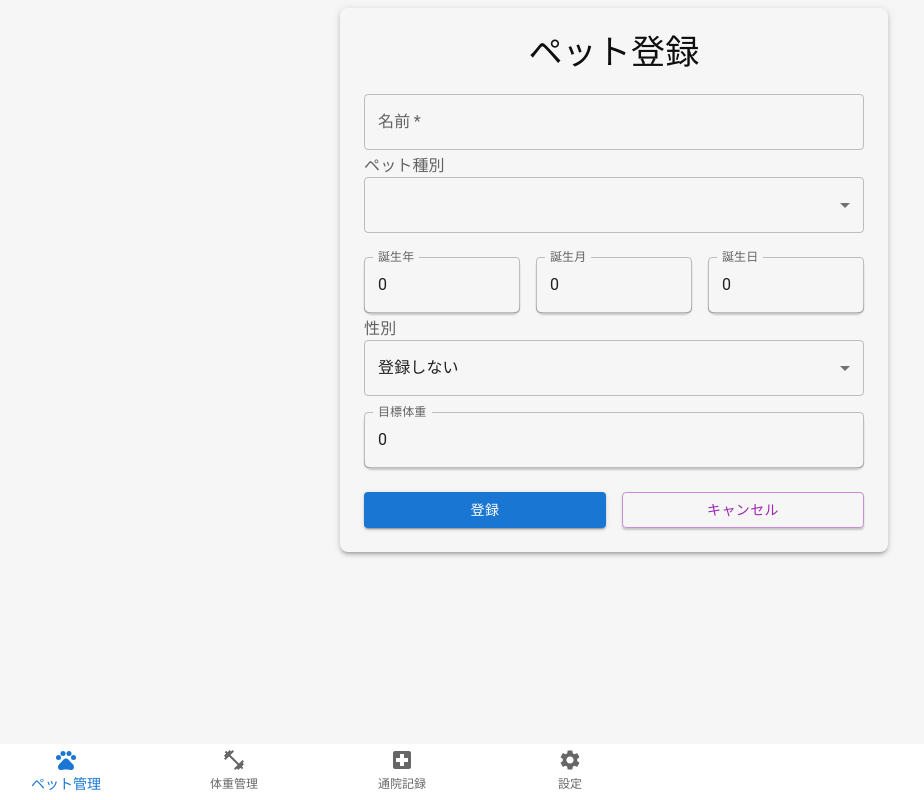
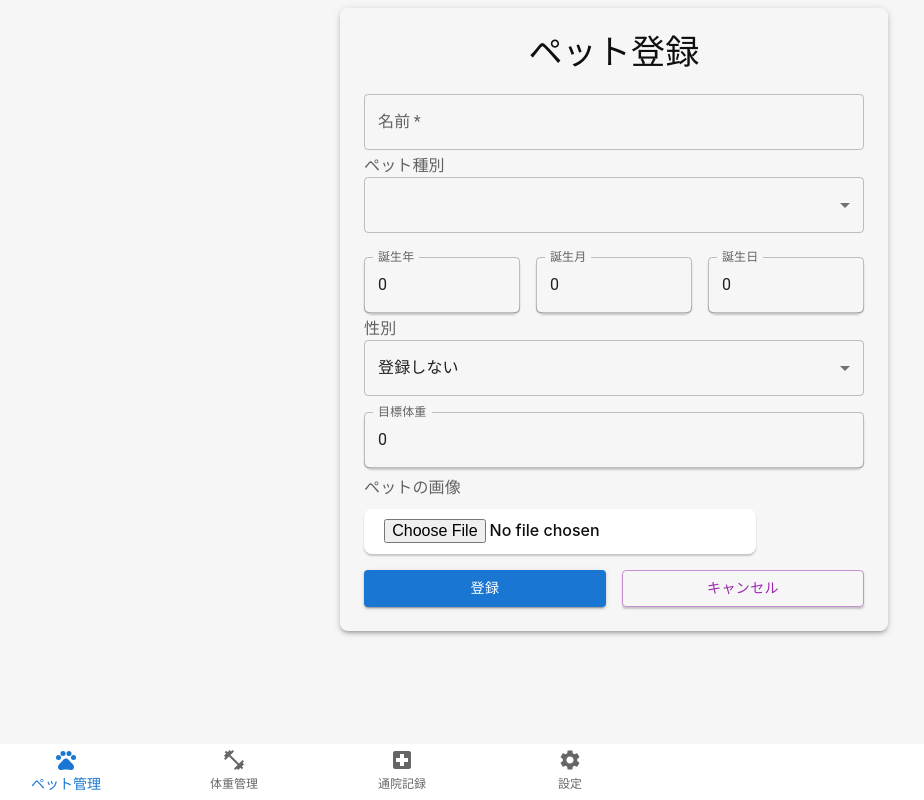
Before and after one commit to a3104/tauri-petlogger, a React (Vite) app: page /register in a window 1280 px wide. Shown: the whole page, without its empty margins (26-950 px from the left). Built offline with nearby package versions, Linux system fonts and the light colour scheme.

Commit message:
Add pet image upload functionality
Related to #1

---

For more details, open the [Copilot Workspace session](https://copilot-workspace.githubnext.com/a3104/tauri-petlogger/issues/1?shareId=XXXX-XXXX-XXXX-XXXX).

```diff
--- a/src/components/Pets.tsx
+++ b/src/components/Pets.tsx
@@ -1,14 +1,10 @@
-
 import { Button, Box, Typography } from "@mui/material";
 import { useState, useEffect } from "react";
-// import { PetInterface } from "../models/pet";
 import { Pet } from "../models/pet";
 import { Table, TableBody, TableCell, TableContainer, TableHead, TableRow, Paper } from "@mui/material";
 import Register from "./Register";
 import { confirm } from "@tauri-apps/plugin-dialog";
 import PetFileRepository from "../repositories/PetFileRepository";
-
-
 
 export const Pets = () => {
     const [pets, setPets] = useState<Pet[]>([]);
@@ -17,7 +13,6 @@ export const Pets = () => {
 
     useEffect(() => {
         petRepository.getAllPets().then((fetchedPets) => {
-            // alert(JSON.stringify(fetchedPets));
             console.log(fetchedPets);
             setPets(fetchedPets);
         }).catch((err) => {
@@ -33,10 +28,10 @@ const handleEdit = (pet: Pet) => {
             console.error("Error editing pet:", error);
         }
     };
+
     const hideRegister = () => {
         setSelectedPet(null);
     }
-
 
     const handleDelete = async (petId: number) => {
         try {
@@ -51,6 +46,7 @@ const handleDelete = async (petId: number) => {
     const handleNew = () => {
         setSelectedPet(new Pet(0));
     };
+
     const handleUpdate = async (pet: Pet) => {
         try {
             let updatedPets: Pet[];
@@ -73,8 +69,7 @@ const handleUpdate = async (pet: Pet) => {
         <Box sx={{ maxWidth: 800, mx: "auto", p: 3 }}>
             <Typography variant="h5" component="h1" gutterBottom>ペット一覧</Typography>
             <Button variant="contained" color="primary" onClick={handleNew}>新規登録</Button>
-            {selectedPet && <Register isVisible={true} pet={selectedPet} handleUpdate={handleUpdate}
-                hideRegister={hideRegister} />}
+            {selectedPet && <Register isVisible={true} pet={selectedPet} handleUpdate={handleUpdate} hideRegister={hideRegister} />}
             <TableContainer component={Paper} sx={{ mt: 2 }}>
                 <Table>
                     <TableHead>
@@ -83,9 +78,9 @@ const handleUpdate = async (pet: Pet) => {
                             <TableCell><Typography variant="body2">名前</Typography></TableCell>
                             <TableCell><Typography variant="body2">種別</Typography></TableCell>
                             <TableCell><Typography variant="body2">年齢</Typography></TableCell>
-                            {/* <TableCell><Typography variant="body2">誕生日</Typography></TableCell> */}
                             <TableCell><Typography variant="body2">性別</Typography></TableCell>
                             <TableCell><Typography variant="body2">目標体重</Typography></TableCell>
+                            <TableCell><Typography variant="body2">画像</Typography></TableCell>
                             <TableCell><Typography variant="body2">操作</Typography></TableCell>
                         </TableRow>
                     </TableHead>
@@ -98,20 +93,21 @@ const handleUpdate = async (pet: Pet) => {
                                     <TableCell><Typography variant="body2">{pet.name}</Typography></TableCell>
                                     <TableCell><Typography variant="body2">{pet.getAnimalType()}</Typography></TableCell>
                                     <TableCell><Typography variant="body2">{pet.getAge()}才</Typography></TableCell>
-                                {/* <TableCell><Typography variant="body2">{pet.birthYear}年{pet.birthMonth}月{pet.birthDay}日</Typography></TableCell> */}
                                     <TableCell><Typography variant="body2">{pet.gender === 1 ? "オス" : pet.gender === 2 ? "メス" : "-"}</Typography></TableCell>
-                                <TableCell><Typography variant="body2" >{pet.targetWeight ? `${pet.targetWeight} kg` : '-'}</Typography></TableCell>
+                                    <TableCell><Typography variant="body2">{pet.targetWeight ? `${pet.targetWeight} kg` : '-'}</Typography></TableCell>
                                     <TableCell>
-                                    <Button variant="outlined" color="primary" size="small"
-                                        onClick={() => handleEdit(pet)}>編集</Button>
-                                    <Button variant="outlined" color="secondary" size="small"
-                                        onClick={async () => {
+                                        {pet.image && <img src={pet.image} alt="Pet" style={{ maxWidth: '100px', maxHeight: '100px' }} />}
+                                    </TableCell>
+                                    <TableCell>
+                                        <Button variant="outlined" color="primary" size="small" onClick={() => handleEdit(pet)}>編集</Button>
+                                        <Button variant="outlined" color="secondary" size="small" onClick={async () => {
                                             let r = await confirm("本当に削除しますか？");
                                             r && handleDelete(pet.id);
                                         }}>削除</Button>
                                     </TableCell>
                                 </TableRow>
-                        )})}
+                            )
+                        })}
                     </TableBody>
                 </Table>
             </TableContainer>
--- a/src/components/Register.tsx
+++ b/src/components/Register.tsx
@@ -3,12 +3,23 @@ import { Button, TextField, Select, MenuItem, InputLabel, Box, Typography } from
 import { FormEvent, useState } from "react";
 import { Pet } from "../models/pet";
 
-
 export default function Register({ isVisible, pet, handleUpdate, hideRegister }: { isVisible: boolean, pet: Pet, handleUpdate: (pet: Pet) => void, hideRegister: () => void }) {
     const [visible, setVisible] = useState(isVisible);
+    const [image, setImage] = useState<string>(pet.image || "");
 
     const handleCancel = () => {
         hideRegister();
+    };
+
+    const handleImageChange = (event: React.ChangeEvent<HTMLInputElement>) => {
+        const file = event.target.files?.[0];
+        if (file) {
+            const reader = new FileReader();
+            reader.onloadend = () => {
+                setImage(reader.result as string);
+            };
+            reader.readAsDataURL(file);
+        }
     };
 
     const handleSubmit = (event: FormEvent<HTMLFormElement>) => {
@@ -23,7 +34,10 @@ export default function Register({ isVisible, pet, handleUpdate, hideRegister }:
             Number(form.get("birthMonth")),
             Number(form.get("birthDay")),
             Number(form.get("gender")),
-            Number(form.get("targetWeight"))
+            Number(form.get("targetWeight")),
+            pet.latestWeight,
+            pet.clinicVisits,
+            image
         );
         handleUpdate(petData);
         setVisible(false);
@@ -95,13 +109,24 @@ export default function Register({ isVisible, pet, handleUpdate, hideRegister }:
                         label="目標体重"
                         variant="outlined"
                         inputProps={{ step: "0.1" }}
-
                         fullWidth
                         margin="normal"
                         name="targetWeight"
                         defaultValue={pet.targetWeight}
                         type="number"
                     />
+                    <InputLabel>ペットの画像</InputLabel>
+                    <input
+                        type="file"
+                        accept="image/*"
+                        onChange={handleImageChange}
+                        style={{ display: 'block', marginTop: '10px' }}
+                    />
+                    {image && (
+                        <Box sx={{ mt: 2 }}>
+                            <img src={image} alt="Pet" style={{ maxWidth: '100%' }} />
+                        </Box>
+                    )}
                     <Box sx={{ display: 'flex', gap: 2, mt: 2 }}>
                         <Button type="submit" variant="contained" color="primary" fullWidth>登録</Button>
                         <Button variant="outlined" color="secondary" fullWidth onClick={handleCancel}>キャンセル</Button>
--- a/src/models/pet.ts
+++ b/src/models/pet.ts
@@ -15,7 +15,8 @@ export class Pet {
         public gender: number = 0,
         public targetWeight: number = 0,
         public latestWeight: number = 0,
-        public clinicVisits: ClinicVisit[] = []
+        public clinicVisits: ClinicVisit[] = [],
+        public image: string = "" // base64 encoded image data
     ) { }
 
     getAge(): number {
```
Also changed, not shown: src/repositories/PetFileRepository.ts (+2 -37 lines). Lines whose indentation alone changed are shown as unchanged.
